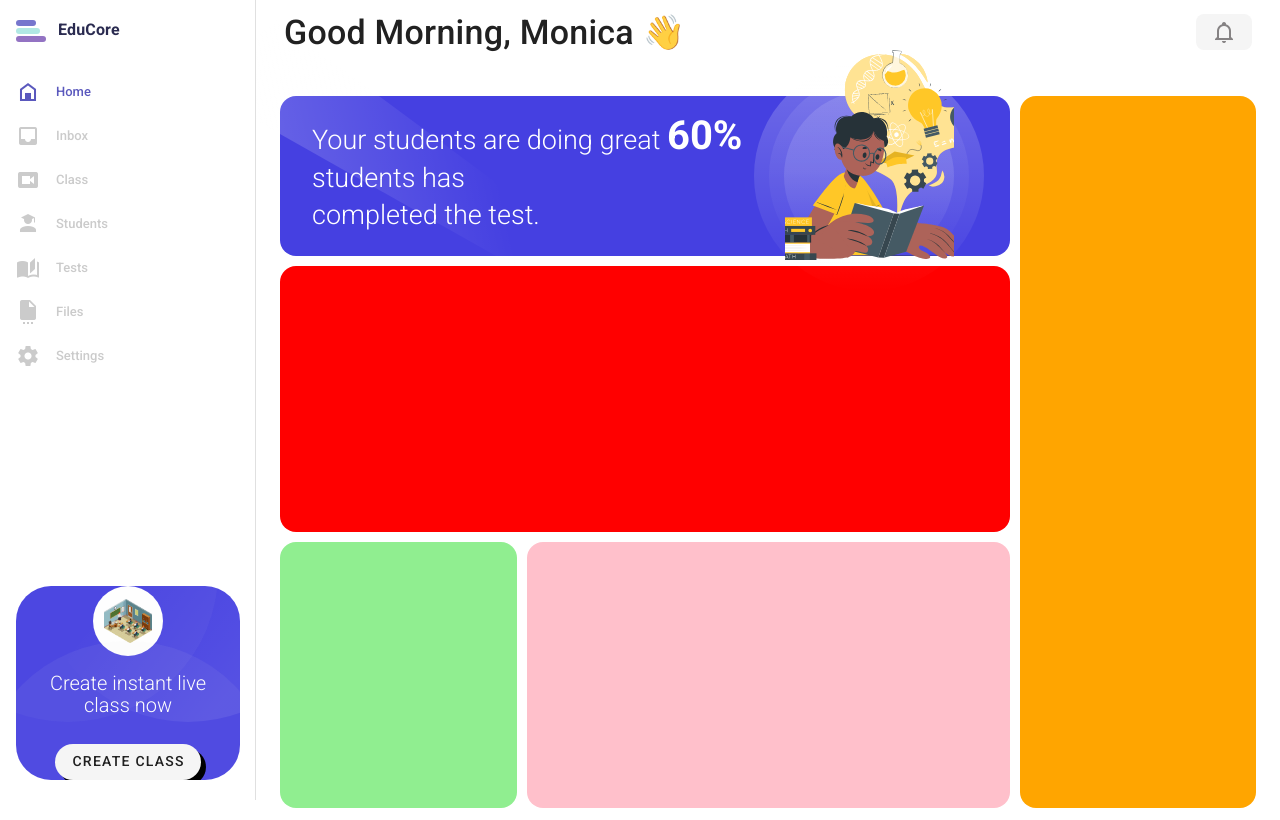
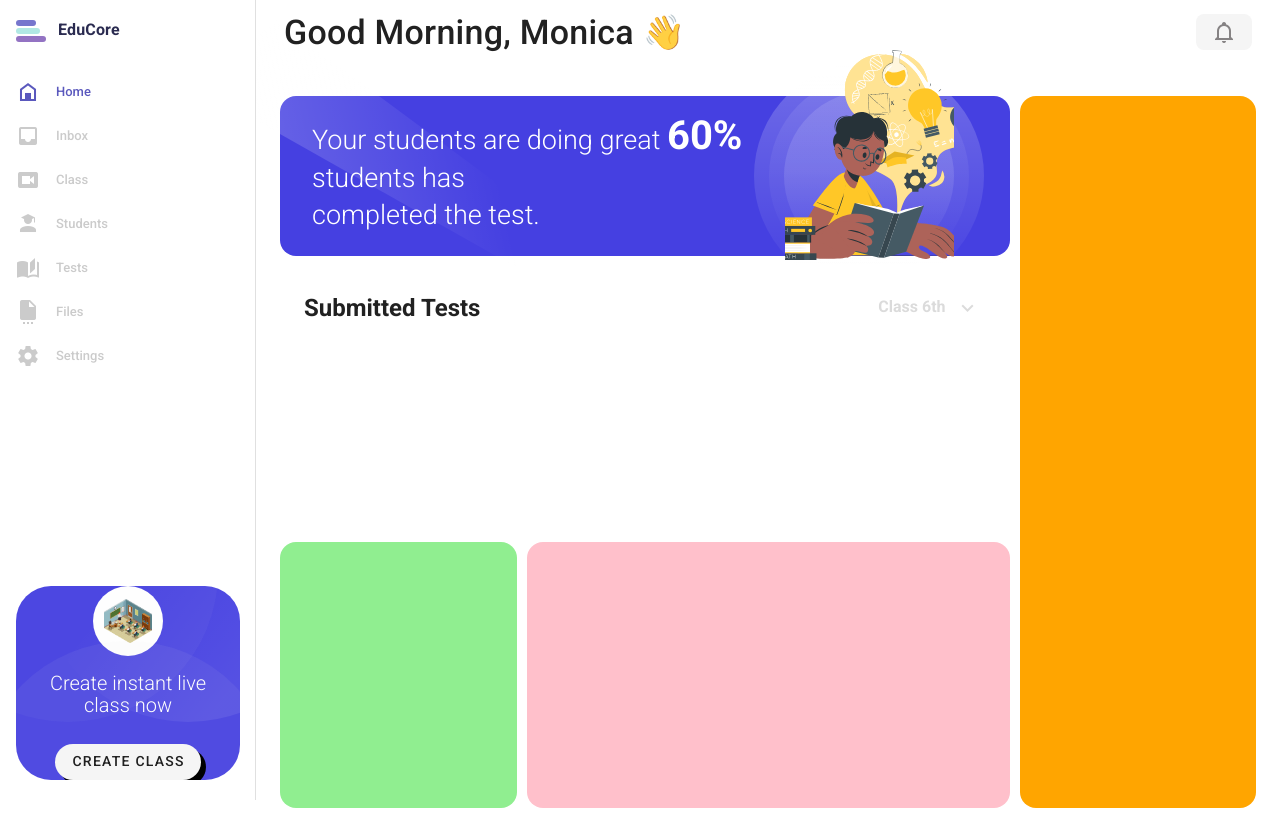
Before and after one commit to AbhiramKrishnaM/Educore, a Nuxt app: page / in a window 1280 px wide. Built offline with nearby package versions, Linux system fonts and the light colour scheme.

Commit message:
feat: added test submission header

```diff
--- a/components/Home/TestSubmission.vue
+++ b/components/Home/TestSubmission.vue
@@ -1,5 +1,15 @@
 <template>
-  <div class="wrapper rounded-xl"></div>
+  <div class="wrapper rounded-xl pa-6">
+    <div class="d-flex justify-space-between">
+      <h1>Submitted Tests</h1>
+      <span
+        >Class 6th
+        <v-btn icon
+          ><v-icon color="#DBDBDB">mdi-chevron-down</v-icon></v-btn
+        ></span
+      >
+    </div>
+  </div>
 </template>
 <script>
 export default {
@@ -8,6 +18,11 @@ export default {
 </script>
 <style scoped>
 .wrapper {
-  background: red;
+  background: #fff;
+}
+
+span {
+  font-weight: bold;
+  color: #dbdbdb;
 }
 </style>
```
